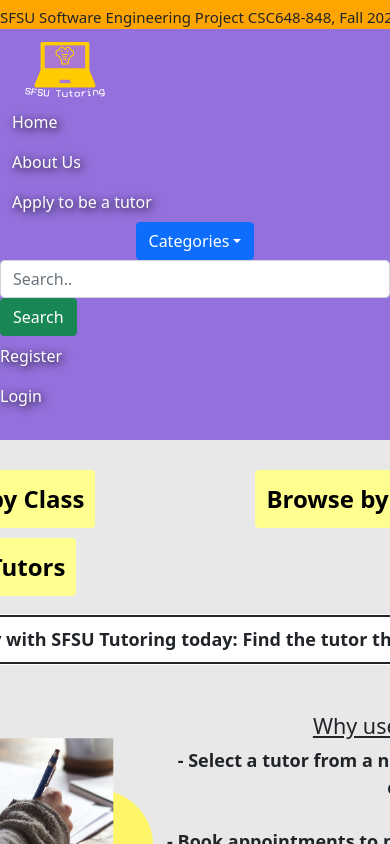
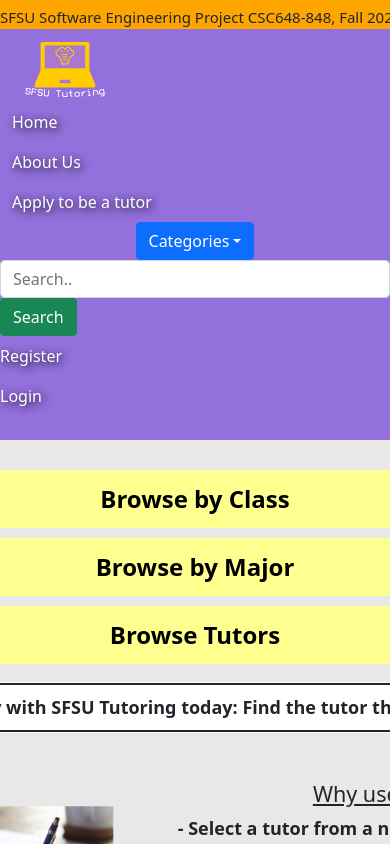
Before and after one commit to dsLeks/tutoringApp, a React (Create React App) app in the folder application/client/: page / in a window 390 px wide. Shown: the top 844 px of the page. Built offline with nearby package versions, Linux system fonts and the light colour scheme.

Commit message:
align browse categories to center

```diff
--- a/application/client/src/components/Home.css
+++ b/application/client/src/components/Home.css
@@ -10,6 +10,11 @@
 .button-background{
     background-color: #E8E8E8;
     padding: 20px;
+}
+.b-categories{
+    display: flex;
+    justify-content: center;
+    flex-wrap: wrap;
 }
 
 .browse-button{
@@ -59,3 +64,10 @@
 .a-img1{
     float: right;
 }
+
+
+@media screen and (max-width: 480px) {
+    .b-categories{
+        flex-direction: column;
+    }
+}
--- a/application/client/src/components/Home.js
+++ b/application/client/src/components/Home.js
@@ -15,7 +15,7 @@
         <div className="body">
             {/*to check if footer works fine*/}
             <div className="button-background">
-                <div>
+                <div className="b-categories">
                 <Button variant="contained" className="browse-button">Browse by Class</Button>
                 <Button variant="contained" className="browse-button">Browse by Major</Button>
                 <Button variant="contained" className="browse-button">Browse Tutors</Button>
```
